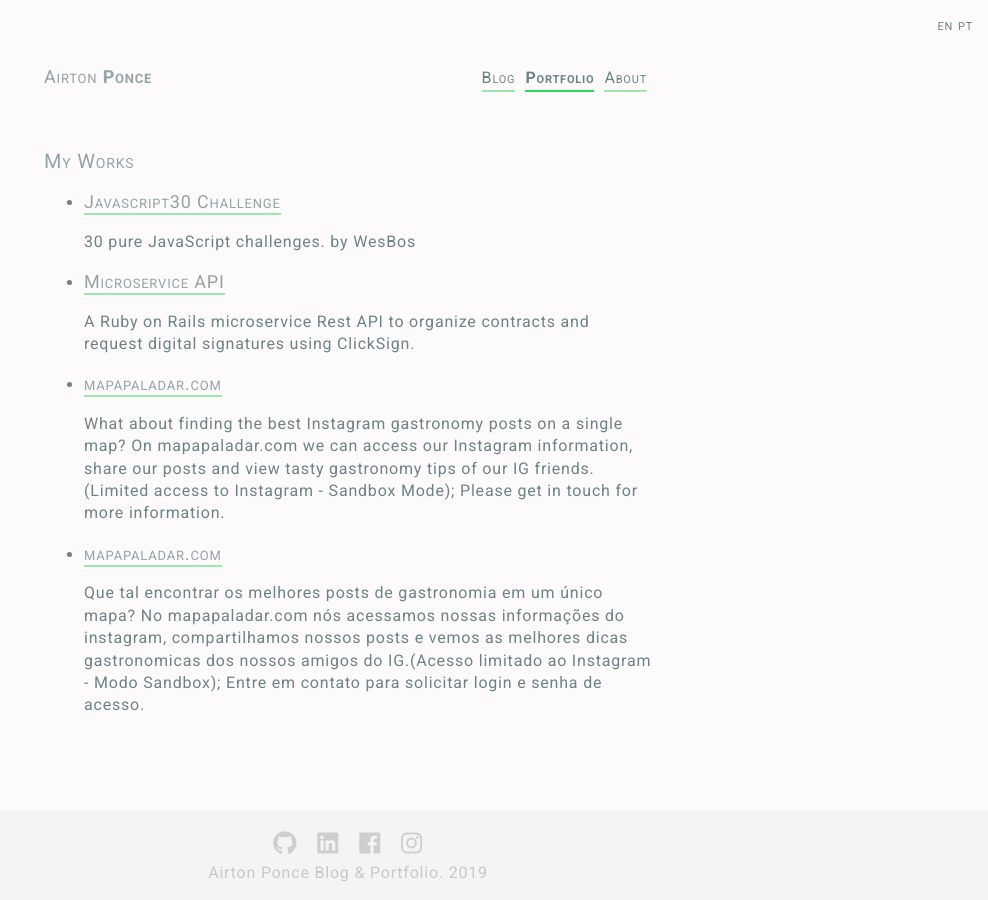
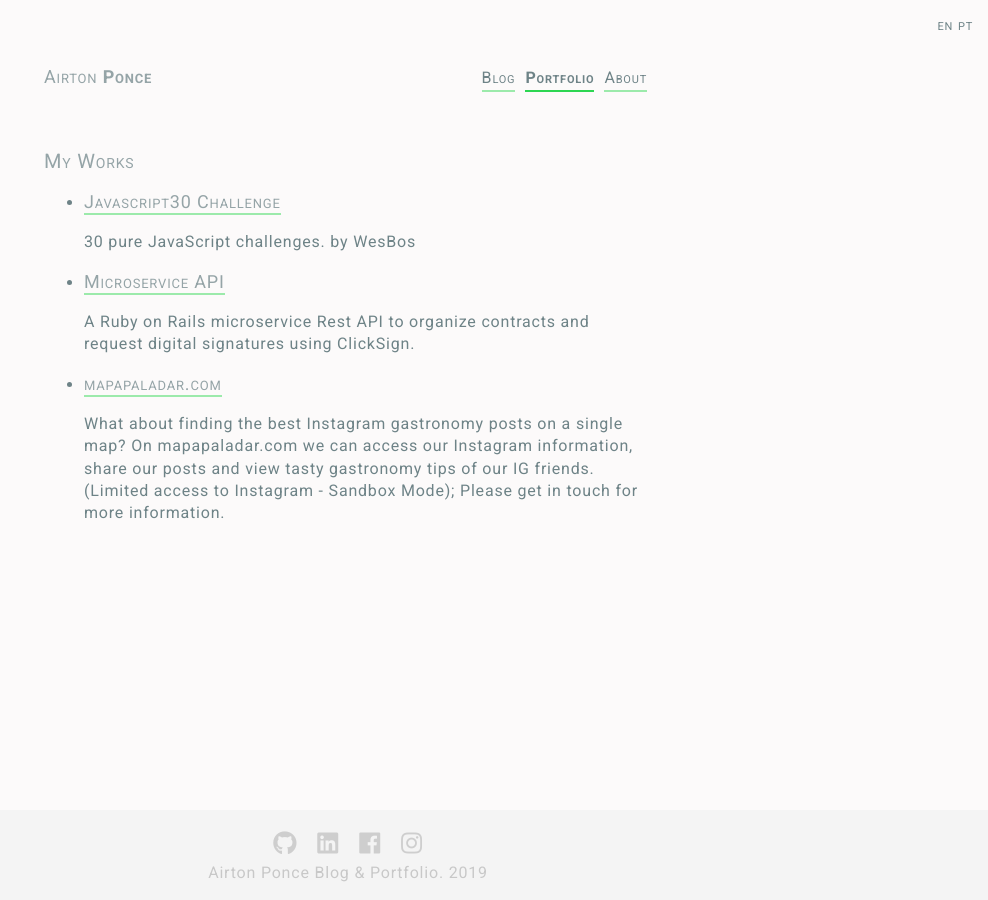
Before and after one commit to APonce911/jekyll-mywebsite, a Jekyll site: the page built from portfolio.html, in a window 1280 px wide. Shown: the whole page, without its empty margins (292-1280 px from the left). Built offline with Jekyll 4.4.1, drawn with Linux system fonts in a browser that asks for light colours; nearby versions of some CDN libraries.

Commit message:
refactor portfolio to render dynamicly each work

```diff
--- a/portfolio.html
+++ b/portfolio.html
@@ -15,7 +15,4 @@ lang: en
     <li><a href={{work.url}} target="_blank"  class="title-link external-link">{{ work.title[page.lang] }}</a></li>
     <p>{{ work.excerpt[page.lang] }}</p>
   {% endfor %}
-    <li><a href="https://www.mapapaladar.com" target="_blank" class="title-link external-link">mapapaladar.com</a></li>
-    <p>Que tal encontrar os melhores posts de gastronomia em um único mapa? No mapapaladar.com nós acessamos nossas informações do instagram, compartilhamos nossos posts e vemos as melhores dicas gastronomicas dos nossos amigos do IG.(Acesso limitado ao Instagram - Modo Sandbox); Entre em contato para solicitar login e senha de acesso.
-    </p>
 </ul>
```
